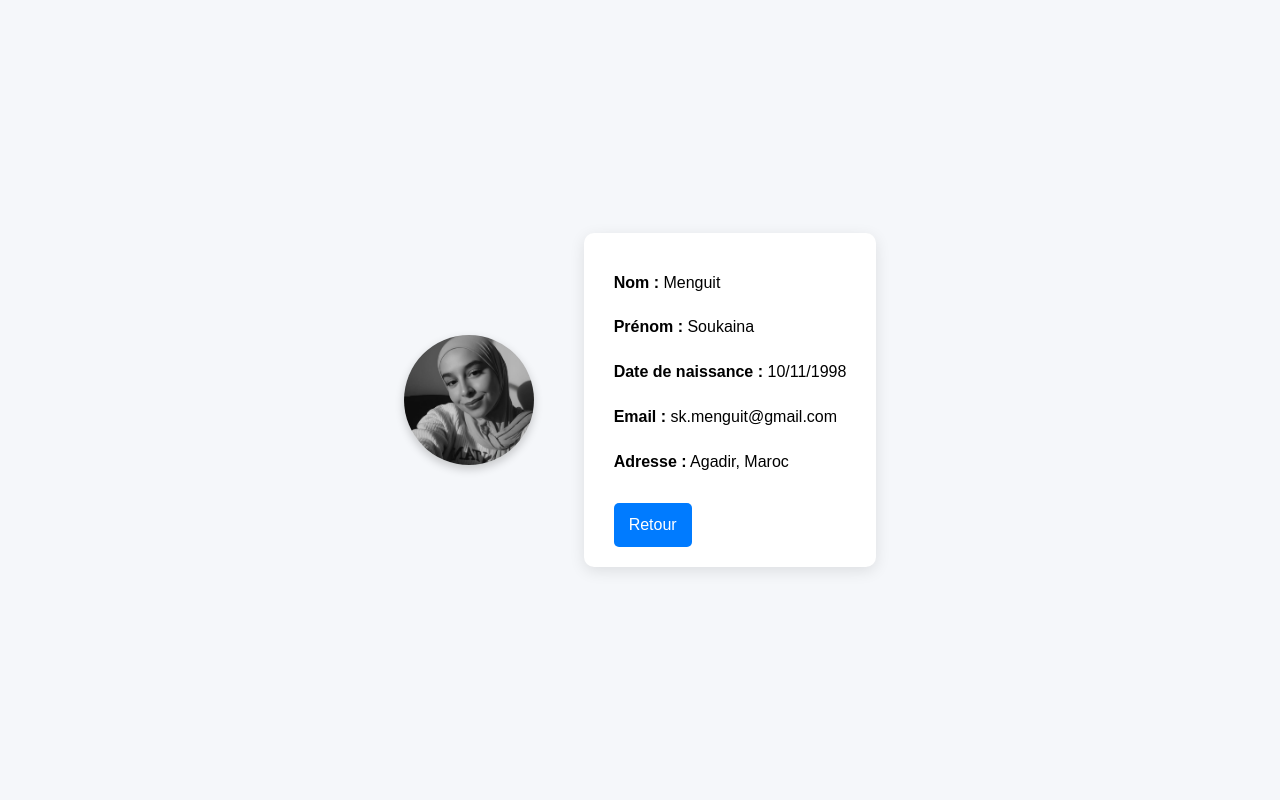
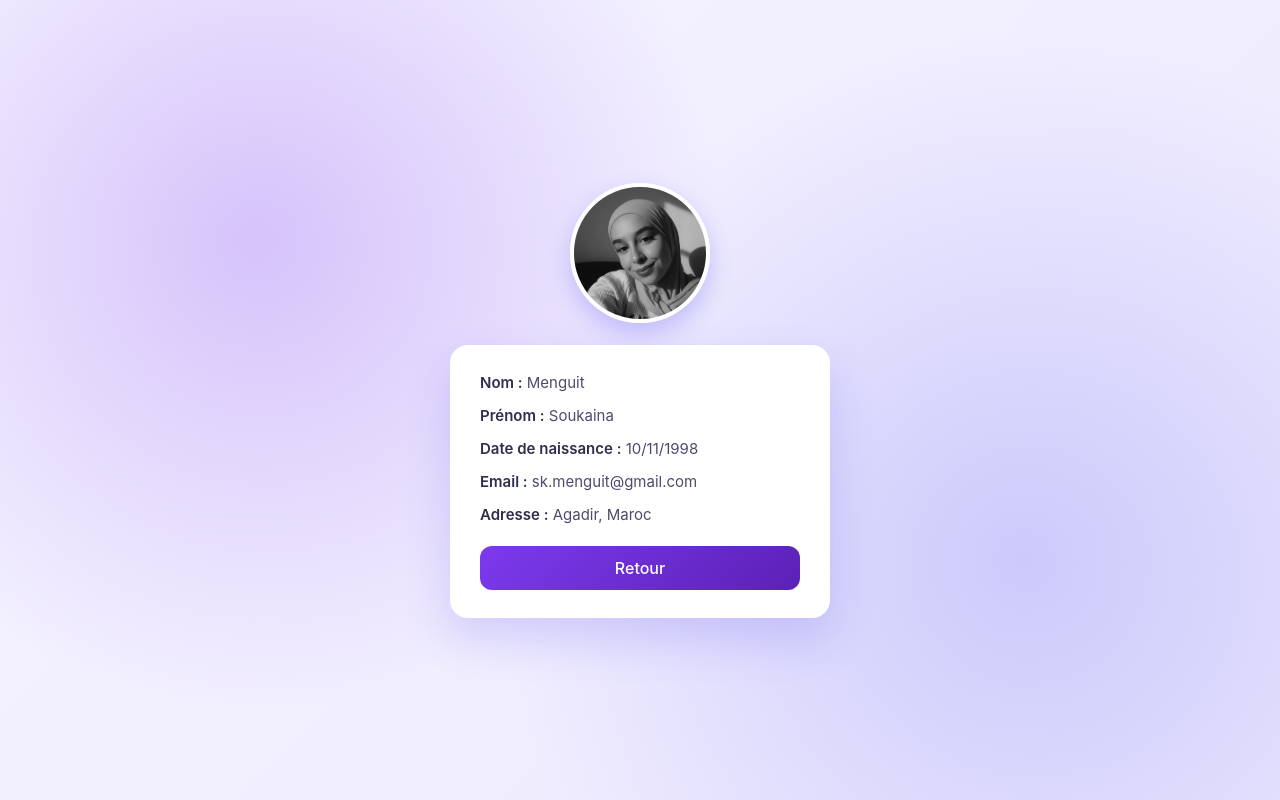
Before and after one commit to fstack567-stack/Projet-react, a React (Create React App) app: page /stagiaires/Menguit in a window 1280 px wide. Built offline with nearby package versions, Linux system fonts and the light colour scheme.

Commit message:
Soukaina MGT2

```diff
--- a/src/components/soukaina.js
+++ b/src/components/soukaina.js
@@ -1,16 +1,16 @@
 import { Link } from "react-router-dom";
-import "../styles/asma.css";
+import "../styles/soukaina.css";
 
 export default function Soukaina() {
   return (
-    <div className="container">
+    <div className="container_sk">
       <img
         src="/images/soukaina_mgt.jpeg"
         alt="Soukaina_Mgt"
-        className="profile-img"
+        className="img-soukaina"
       />
 
-      <div className="card">
+      <div className="card-soukaina">
         <p>
           <b>Nom :</b> Menguit
         </p>
@@ -27,7 +27,7 @@ export default function Soukaina() {
           <b>Adresse :</b> Agadir, Maroc
         </p>
 
-        <Link to="/" className="btn-retour">
+        <Link to="/" className="btn-retour-sk">
           Retour
         </Link>
       </div>
--- /dev/null
+++ b/src/styles/soukaina.css
@@ -0,0 +1,79 @@
+* {
+  margin: 0;
+  padding: 0;
+  box-sizing: border-box;
+  font-family: "Inter", Arial, sans-serif;
+}
+
+.container_sk {
+  min-height: 100vh;
+  position: relative;
+  overflow: hidden;
+
+  background: radial-gradient(
+      circle at 20% 30%,
+      rgba(124, 58, 237, 0.25),
+      transparent 40%
+    ),
+    radial-gradient(
+      circle at 80% 70%,
+      rgba(99, 102, 241, 0.25),
+      transparent 45%
+    ),
+    linear-gradient(135deg, #f5f3ff, #ede9fe);
+
+  display: flex;
+  flex-direction: column;
+  align-items: center;
+  justify-content: center;
+  gap: 22px;
+}
+
+.img-soukaina {
+  width: 140px;
+  height: 140px;
+  object-fit: cover;
+  border-radius: 50%;
+  border: 4px solid #ffffff;
+  box-shadow: 0 10px 22px rgba(99, 102, 241, 0.3);
+  z-index: 2;
+}
+
+.card-soukaina {
+  width: 380px;
+  background-color: #ffffff;
+  padding: 28px 30px;
+  border-radius: 18px;
+  box-shadow: 0 22px 45px rgba(88, 80, 236, 0.2);
+  z-index: 2;
+}
+
+.card-soukaina p {
+  font-size: 15px;
+  color: #4c4c6d;
+  margin-bottom: 14px;
+}
+
+.card-soukaina p b {
+  color: #2e2e4d;
+  font-weight: 600;
+}
+
+.btn-retour-sk {
+  display: block;
+  width: 100%;
+  margin-top: 22px;
+  padding: 12px 0;
+  text-align: center;
+  border-radius: 12px;
+  background: linear-gradient(135deg, #7c3aed, #5b21b6);
+  color: #ffffff;
+  text-decoration: none;
+  font-weight: 500;
+  transition: all 0.25s ease;
+}
+
+.btn-retour-sk:hover {
+  background: linear-gradient(135deg, #5b21b6, #4c1d95);
+  box-shadow: 0 12px 24px rgba(124, 58, 237, 0.45);
+}
```
Also changed, not shown: public/images/Soukaina_mgt.jpeg.
